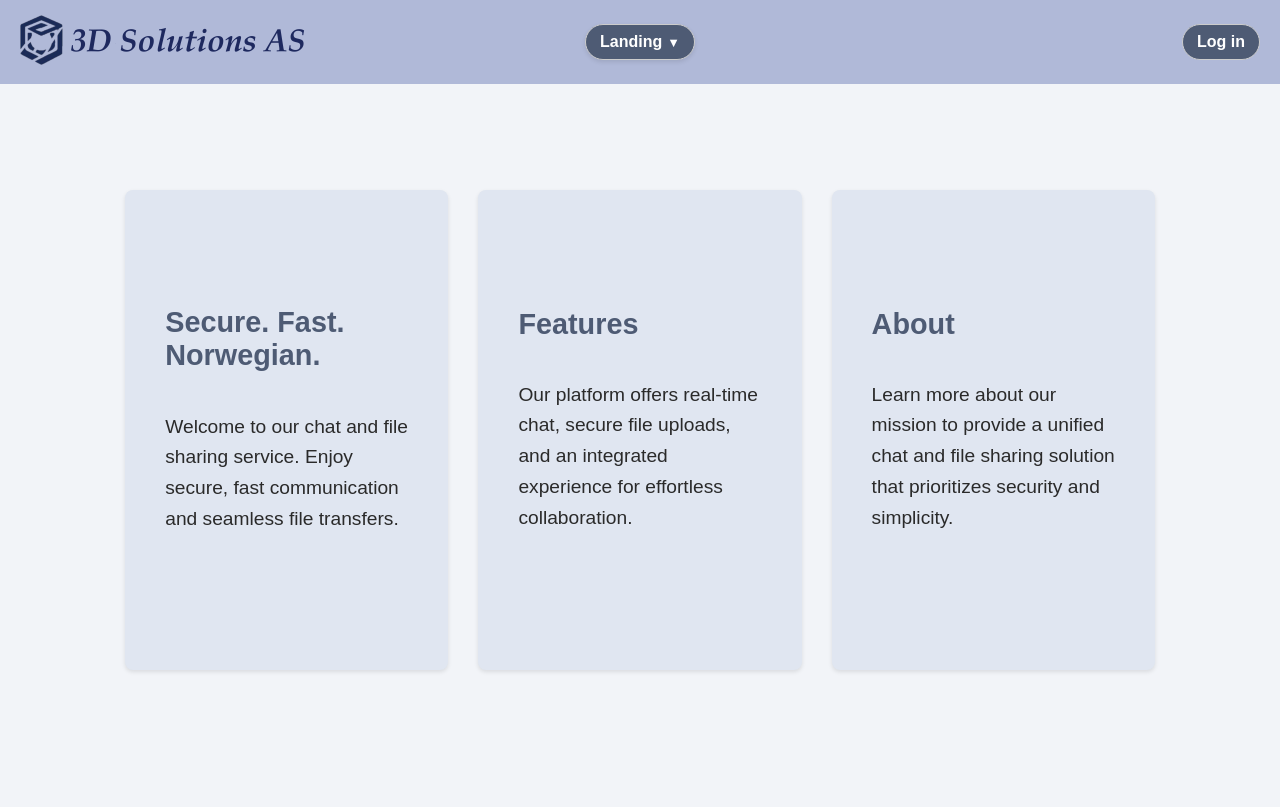
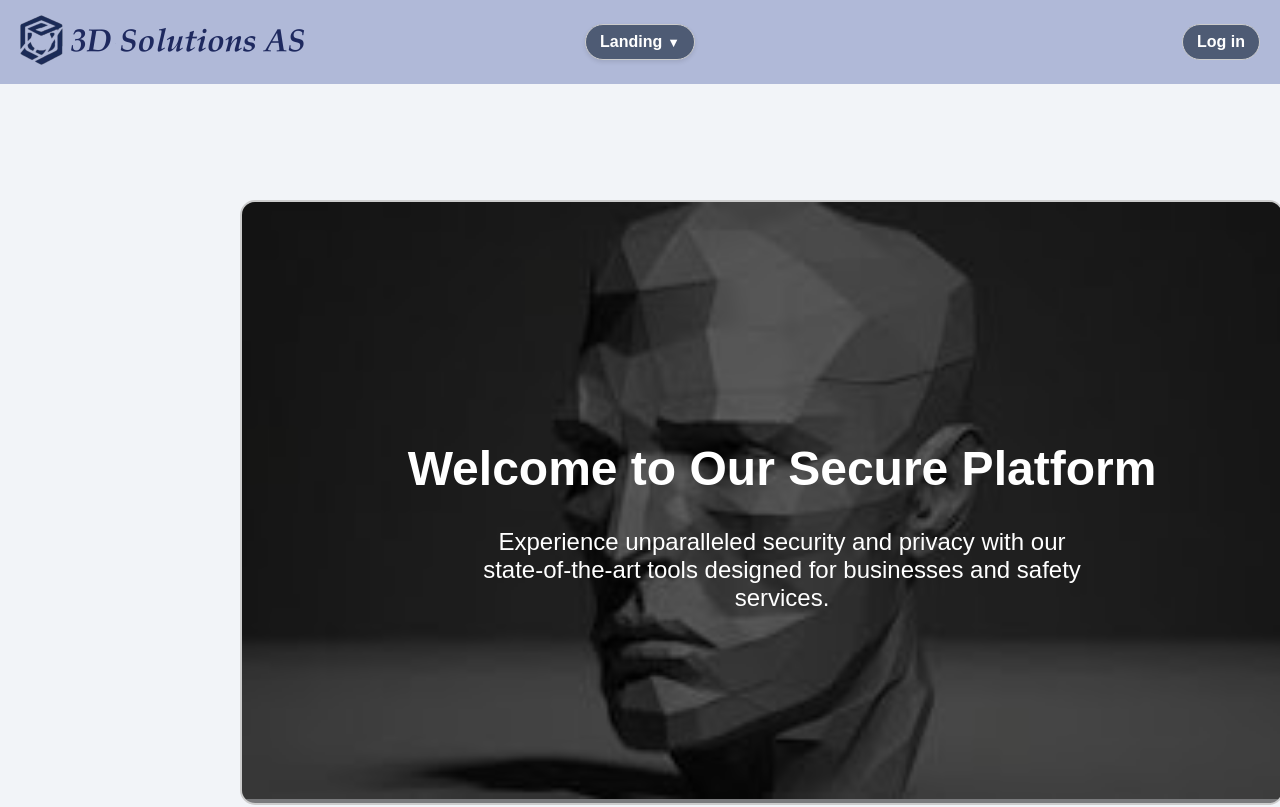
Before and after one commit to datamann1013/Chat-Application, a React (Vite) app in the folder Chat-application-frontend/: page / in a window 1280 px wide. Shown: the top 807 px of the page. Built offline with nearby package versions, Linux system fonts and the light colour scheme.

Commit message:
Adding a main image, not centered yet

```diff
--- a/Chat-application-frontend/index.html
+++ b/Chat-application-frontend/index.html
@@ -8,5 +8,6 @@
   <body>
     <div id="root"></div>
     <script type="module" src="src/main.tsx"></script>
+
   </body>
 </html>
--- /dev/null
+++ b/Chat-application-frontend/src/components/HeroSection.css
@@ -0,0 +1,41 @@
+.hero-container {
+    position: relative;
+    height: 130%;
+    width: 130%;
+    margin: 5vh auto;
+    overflow: hidden;
+    border: 2px solid #ccc;
+    border-radius: 15px;
+}
+
+.hero-image {
+    width: 100%;
+    height: 100%;
+    object-fit: cover; /* Ensures the image covers the area */
+}
+
+.hero-overlay {
+    position: absolute;
+    top: 0;
+    left: 0;
+    width: 100%;
+    height: 100%;
+    display: flex;
+    flex-direction: column;
+    justify-content: center;
+    align-items: center;
+    background-color: rgba(0, 0, 0, 0.5); /* Semi-transparent overlay */
+    color: white;
+    text-align: center;
+    padding: 20px;
+}
+
+.hero-title {
+    font-size: 3rem;
+    margin-bottom: 0.5rem;
+}
+
+.hero-subtitle {
+    font-size: 1.5rem;
+    max-width: 60%;
+}
--- /dev/null
+++ b/Chat-application-frontend/src/components/HeroSection.tsx
@@ -0,0 +1,22 @@
+import React from 'react';
+import './HeroSection.css';
+
+interface HeroSectionProps {
+    imageUrl: string;
+    title: string;
+    subtitle: string;
+}
+
+const HeroSection: React.FC<HeroSectionProps> = ({ imageUrl, title, subtitle }) => {
+    return (
+        <div className="hero-container">
+            <img src={imageUrl} alt="3D Model" className="hero-image" />
+            <div className="hero-overlay">
+                <h1 className="hero-title">{title}</h1>
+                <p className="hero-subtitle">{subtitle}</p>
+            </div>
+        </div>
+    );
+};
+
+export default HeroSection;
--- a/Chat-application-frontend/src/components/ThreeBoxSection.css
+++ b/Chat-application-frontend/src/components/ThreeBoxSection.css
@@ -1,33 +1,35 @@
 .three-box-container {
     display: flex;
     justify-content: center;
-    align-items: flex-start;
+    align-items: stretch;
     gap: 30px;
     margin: 30px auto;
     padding: 0 20px;
 }
 
 .box {
-    flex: 0 0 32%;           /* Force each box to take ~1/3 of the row */
+    flex: 0 0 40%;
+    max-width: 480px;
     background-color: #e0e6f1;
     border-radius: 8px;
     box-shadow: 0 2px 4px rgba(0,0,0,0.1);
     padding: 40px;
-    min-height: 50vh;        /* Cover at least half the viewport height */
+    min-height: 50vh;
     display: flex;
     flex-direction: column;
-    justify-content: center; /* Vertically center text if there's extra space */
+    align-items: flex-start;
+    justify-content: center;
 }
 
 .box h2 {
     margin-top: 0;
-    font-size: 1.8rem;       /* Larger header text */
+    font-size: 1.8rem;
     margin-bottom: 20px;
-    color: #4e5b74;          /* Ties in with your header/button color */
+    color: #4e5b74;
 }
 
 .box p {
-    font-size: 1.2rem;       /* Larger paragraph text */
+    font-size: 1.2rem;
     color: #2a2a2a;
     line-height: 1.6;
 }
@@ -37,7 +39,7 @@
     .three-box-container {
         flex-direction: column;
         justify-content: flex-start;
-        align-items: stretch;
+        align-items: flex-start;
     }
     .box {
         flex: 0 0 auto;
--- a/Chat-application-frontend/src/pages/LandingPage.tsx
+++ b/Chat-application-frontend/src/pages/LandingPage.tsx
@@ -1,25 +1,43 @@
 import "./LandingPage.css";
 import ThreeBoxSection from "../components/ThreeBoxSection";
+import HeroSection from "../components/HeroSection.tsx";
 
 export default function LandingPage() {
+    const heroData = [
+        {
+            imageUrl: "../public/3Dmodel.jpg",
+            title: "Welcome to Our Secure Platform",
+            subtitle: "Experience unparalleled security and privacy with our state-of-the-art tools designed for businesses and safety services."
+        }
+    ];
     const boxData = [
         {
             title: "Secure. Fast. Norwegian.",
-            content: "Welcome to our chat and file sharing service. Enjoy secure, fast communication and seamless file transfers."
+            content: "Built and hosted entirely in Norway, our platform targets both casual businesses and high-security sectors. Enjoy privacy-focused chat and file sharing without sacrificing ease of use."
         },
         {
-            title: "Features",
-            content: "Our platform offers real-time chat, secure file uploads, and an integrated experience for effortless collaboration."
+            title: "Encrypted Chat & File Sharing",
+            content: "End-to-End Encryption: Your conversations stay between you and those you trust. " +
+                "Group Chats & Scheduling: Collaborate in private channels; scheduling is coming soon. "
         },
         {
-            title: "About",
-            content: "Learn more about our mission to provide a unified chat and file sharing solution that prioritizes security and simplicity."
+            title: "Our Mission & Next Steps",
+            content: "We’re a student-led project merging strong encryption with a user-friendly interface. " +
+                "Future plans include enterprise-scale support, API integrations, and advanced features like 3D modeling. " +
+                "All data stays on Norwegian soil."
         }
     ];
 
     return (
         <div className="landing-page">
-            {/* You can add a hero/banner section above if desired */}
+            {heroData.map((hero, index) => (
+                <HeroSection
+                    key={index}
+                    imageUrl={hero.imageUrl}
+                    title={hero.title}
+                    subtitle={hero.subtitle}
+                />
+            ))}
             <ThreeBoxSection items={boxData} />
         </div>
     );
--- a/Chat-application-frontend/src/styles/global.css
+++ b/Chat-application-frontend/src/styles/global.css
@@ -2,4 +2,6 @@ body {
     font-family: Arial, sans-serif;
     background-color: var(--background);
     color: var(--text-color);
+    margin: 0;
+    padding: 0;
 }
```
Also changed, not shown: Chat-application-frontend/public/3Dmodel.jpg (added).
